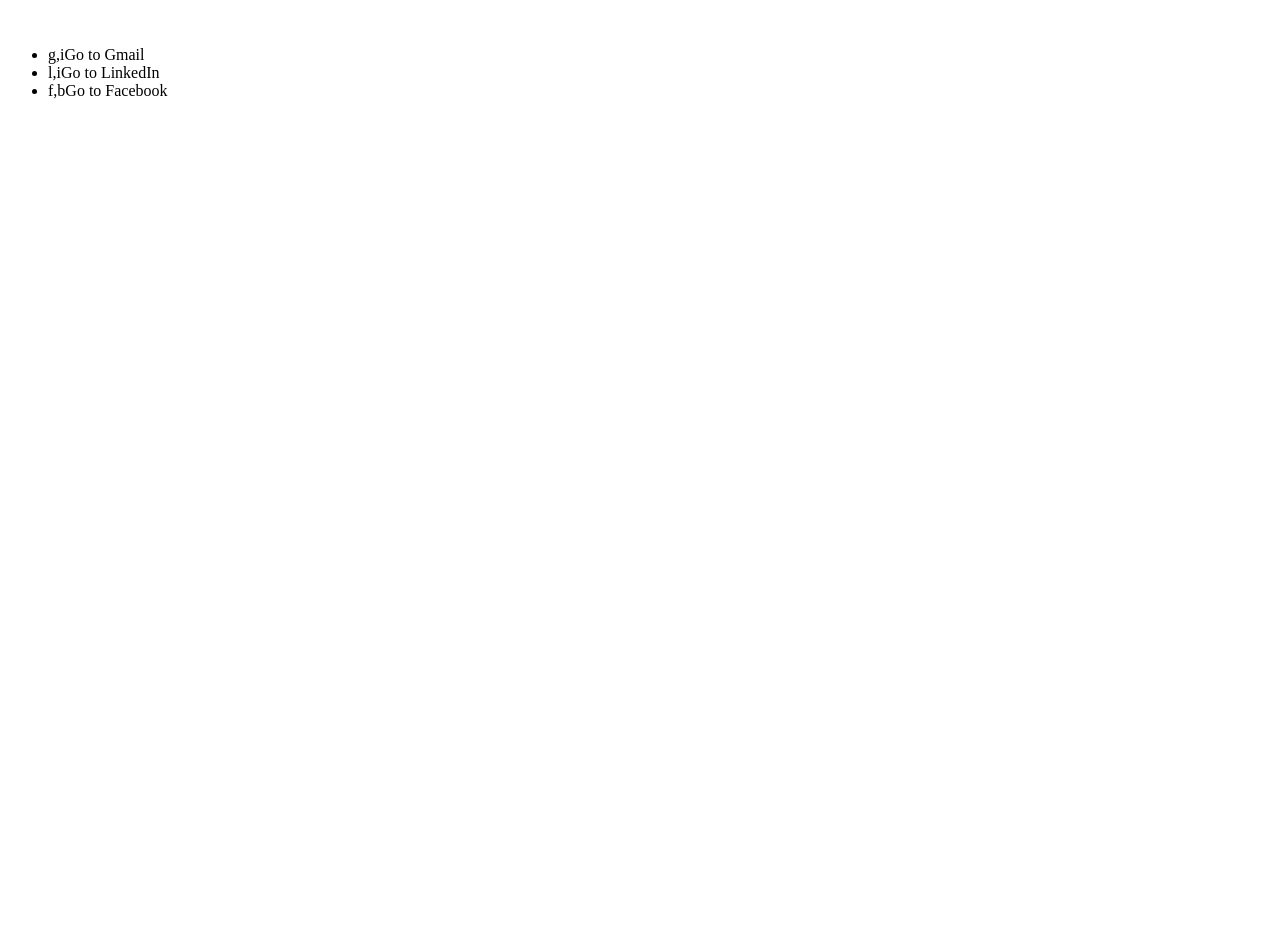
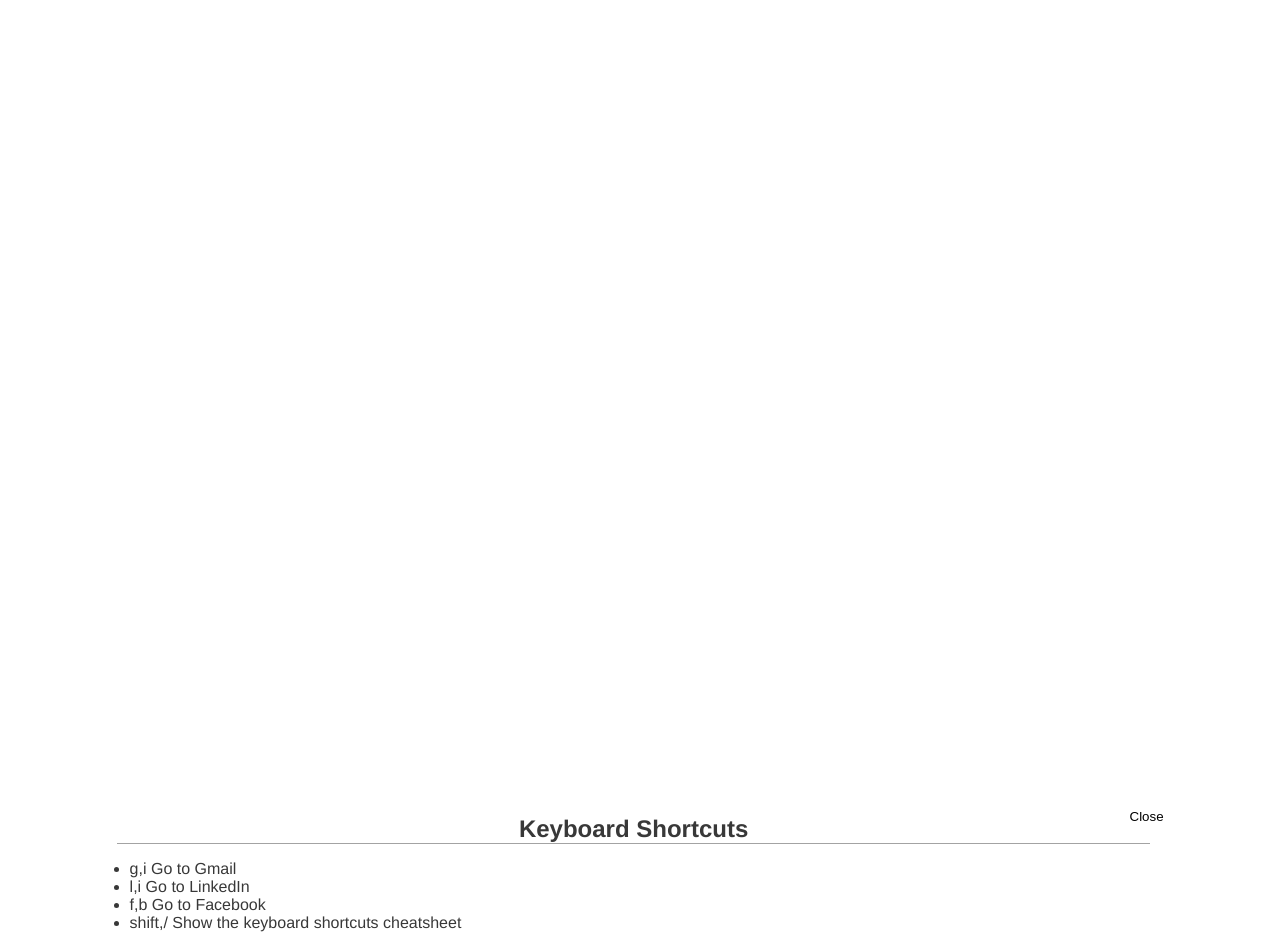
Before and after one commit to smfoote/kkjjhlhlba, a plain HTML site: page index.html in a window 1280 px wide. Before the commit the page ends 800 px from the top, so only its background shows below. Drawn offline with Linux system fonts and the light colour scheme.

Commit message:
Add styles to the cheatsheet, add cheatsheet shortcut

```diff
--- /dev/null
+++ b/cheatsheet.css
@@ -0,0 +1,47 @@
+#keyboard-shortcuts {
+  width: 85%;
+  position: absolute;
+  bottom: 0;
+  left: 7%;
+  background-color: #CCC;
+  overflow: hidden
+  -webkit-border-top-left-radius: 8px;
+  -webkit-border-top-right-radius: 8px;
+  -moz-border-radius-topleft: 8px;
+  -moz-border-radius-topright: 8px;
+  border-top-left-radius: 8px;
+  border-top-right-radius: 8px;
+  font-family: Helvetica,Arail,sans-serif;
+  color: #383838;
+
+  /** Transition stuff **/
+  height: 0;
+  transition: height 1s;
+  -webkit-transition: height 1s;
+  -moz-transition: height 1s;
+  -o-transition: height 1s;
+}
+
+#keyboard-shortcuts.active {
+  height: 130px;
+}
+
+#keyboard-shortcuts h2 {
+  text-align: center;
+  width: 95%;
+  margin: 15px auto;
+  border-bottom: 1px solid #A3A3A3;
+}
+
+#keyboard-shortcuts #close-cheatsheet {
+  position: absolute;
+  top: 8px;
+  right: 8px;
+  border: none;
+  background: none;
+  cursor: pointer;
+}
+
+#keyboard-shortcuts #close-cheatsheet:hover {
+  text-decoration: underline;
+}
--- a/index.html
+++ b/index.html
@@ -2,19 +2,15 @@
 <html>
 <head>
   <title>Vim rocks!</title>
+  <link rel="stylesheet" type="text/css" href="cheatsheet.css"/>
   <script type="text/javascript" src="kkjjhlhlba.js"></script>
-</head>
-<body>
-  <marquee>Testing...</marquee>
-</body>
   <script>
-    kkjjlhlhba.init({
+    (function() {
+      var globalShortcuts = {
         'shortcuts': {
           'g,i': {
             'description': 'Go to Gmail',
-          'method': function () {
-            console.log('GOING TO GMAIL');
-          }
+            'method': 'http://mail.google.com'
           },
           'l,i': {
             'description': 'Go to LinkedIn',
@@ -25,6 +21,55 @@
             'method': 'http://facebook.com'
           }
         }
+      };
+      if (document.addEventListener) {
+        document.addEventListener('DOMContentLoaded', function() {
+          kkjjlhlhba.init(globalShortcuts);
+        }, false);
+      } else {
+        document.attachEvent('DOMContentLoaded', function() {
+          kkjjlhlhba.init(globalShortcuts);
         });
+      }
+    })();
   </script>
+</head>
+<body>
+  <marquee>Testing...</marquee>
+  <script>
+    (function() {
+      var pageShortcuts = {
+        'shortcuts': {
+          'g,i': {
+            'description': 'Go to Gmail',
+            'method': function () {
+              console.log('GOING TO GMAIL');
+            }
+          },
+          'l,i': {
+            'description': 'Go to LinkedIn',
+            'method': function() {
+              console.log('Going to LinkedIn');
+            }
+          },
+          'f,b': {
+            'description': 'Go to Facebook',
+            'method': function() {
+              console.log('Going to FB');
+            }
+          }
+        }
+      };
+      if (document.addEventListener) {
+        document.addEventListener('DOMContentLoaded', function() {
+          kkjjlhlhba.init(pageShortcuts);
+        }, false);
+      } else {
+        document.attachEvent('DOMContentLoaded', function() {
+          kkjjlhlhba.init(pageShortcuts);
+        });
+      }
+    })();
+  </script>
+</body>
 </html>
--- a/kkjjhlhlba.js
+++ b/kkjjhlhlba.js
@@ -82,6 +82,23 @@
   // Used to clear out currentCode after an extended period of idle time.
   var inputTimer;
 
+  var addEventListener = function (el, evt, callback) {
+    if (document.addEventListener) {
+      addEventListener = function(el, evt, callback) {
+        el.addEventListener(evt, callback, false);
+      };
+    } else if (document.attachEvent) {
+      addEventListener =  function(el, evt, callback) {
+        el.attachEvent(evt, callback);
+      };
+    } else {
+      addEventListener = function () {
+        return false;
+      };
+    }
+    addEventListener(el, evt, callback);
+  };
+
   function handleKeyDown (e) {
     var key, val, shortcut, method;
     e = (window.event) ? window.event : e;
@@ -122,16 +139,27 @@
 
   function createCheatSheet(shortcuts) {
     var container = document.getElementById('keyboard-shortcuts');
-    var cheatsheet = '<ul class="shortcuts">';
-    var shortcut;
+    var cheatsheet = '<h2>Keyboard Shortcuts</h2><ul class="shortcuts">';
+    var shortcut, closeButton;
     for (var method in shortcuts) {
       if (shortcuts.hasOwnProperty(method)) {
         shortcut = shortcuts[method];
-        cheatsheet += '<li class="shortcut">' + method + '<span class="description">' + shortcut.description + '<span></li>';
+        cheatsheet += '<li class="shortcut">' + method + ' <span class="description">' + shortcut.description + '<span></li>';
       }
     }
-    cheatsheet += '</ul></div>';
+    cheatsheet += '</ul><button type="button" id="close-cheatsheet">Close</button></div>';
     container.innerHTML = cheatsheet;
+    closeButton = document.getElementById('close-cheatsheet');
+    addEventListener(closeButton, 'click', function() {
+      container.className = container.className.replace(/\s*active/, '');
+    });
+  }
+
+  function showCheatsheet() {
+    var cheatsheet = document.getElementById('keyboard-shortcuts');
+    if (!cheatsheet.className.indexOf('active') > -1) {
+      cheatsheet.className += ' active';
+    }
   }
 
   return {
@@ -140,16 +168,15 @@
       var cheatsheet;
       if (!shortcuts) {
         shortcuts = config.shortcuts;
-        if (document.addEventListener) {
-          document.addEventListener('keydown', handleKeyDown, false);
-        } else if (document.attachEvent) {
-          document.attachEvent('onkeydown', handleKeyDown);
-        }
+        shortcuts['shift,/'] = {
+          method: showCheatsheet,
+          description: 'Show the keyboard shortcuts cheatsheet'
+        };
+        addEventListener(document, 'keydown', handleKeyDown, false);
         cheatsheet = document.createElement('div');
         cheatsheet.id = 'keyboard-shortcuts';
         document.body.appendChild(cheatsheet);
       } else {
-        // TODO config.shortcuts shouldn't be an array.
         for (method in config.shortcuts) {
           if (config.shortcuts.hasOwnProperty(method)) {
             shortcuts[method] = config.shortcuts[method];
```
Lines whose indentation alone changed are shown as unchanged.
